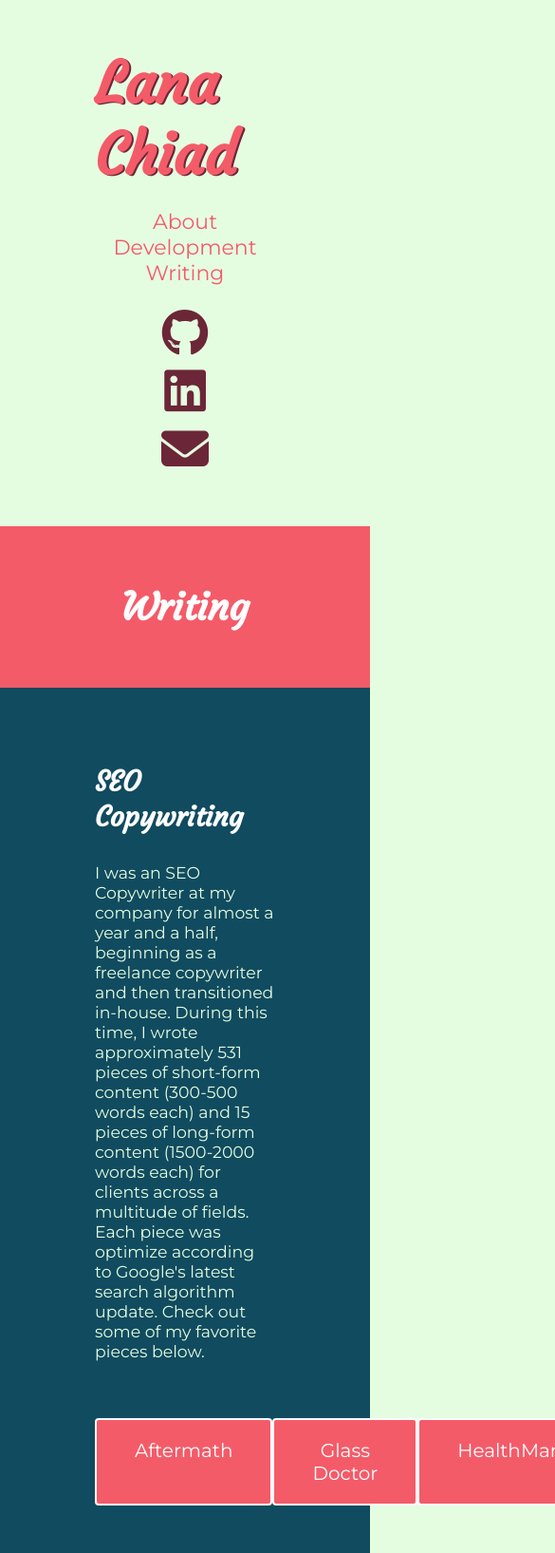
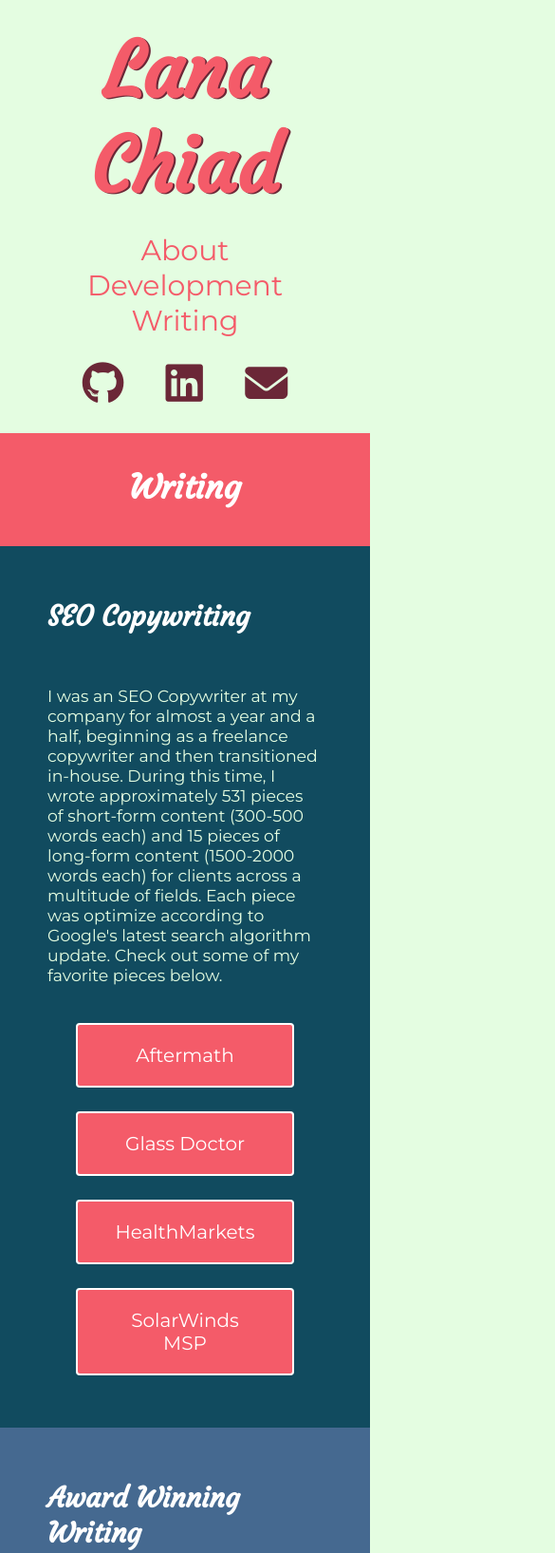
Before and after one commit to lanachiad/writing, a website: page index.html in a window 390 px wide. Shown: the top 1635 px of the page at 95% size, 585 px wide, since content can reach past the window. Drawn offline with nearby package versions, Linux system fonts and the light colour scheme.

Commit message:
Mobile optimized

```diff
--- a/index.html
+++ b/index.html
@@ -297,6 +297,9 @@
                 </div>
                 <div class="proj-links">
                     <iframe width="560" height="315" src="https://www.youtube.com/embed/FyqdKOfa3dw" frameborder="0" allowfullscreen></iframe>
+                    <div id="video" class="proj-links">
+                        <a class="link-style" href="https://www.youtube.com/watch?v=FyqdKOfa3dw" target="_blank">Watch It On YouTube</a>
+                    </div>
                 </div>
             </div>
         </div>
--- a/scss/index.scss
+++ b/scss/index.scss
@@ -17,6 +17,7 @@
 
 #main-title h1 {
 	font-size: 60px;
+	text-align: center;
 }
 
 #main-links a {
@@ -54,8 +55,26 @@
 		display: none;
 	}
 
-	.nav-links li {
+	#internal li {
 		display: block;
 		text-align: center;
 	}
+
+	#external li {
+		display: inline-block;
+	}
 }
+
+@media screen and (max-width: 464px) {
+	#main-title h1 {
+		font-size: 80px;
+	}
+
+	#internal li a {
+		font-size: 30px;
+	}
+
+	#external li a {
+		font-size: 45px;
+	}
+}
--- a/scss/universal.scss
+++ b/scss/universal.scss
@@ -46,3 +46,17 @@
     font-size: 40px;
     margin-bottom: 30px
 }
+
+@media screen and (max-width: 654px) {
+  .title {
+    h2 {
+      font-size: 35px;
+    }
+  }
+}
+
+@media screen and (max-width: 464px) {
+  .container {
+    margin: 25px 50px;
+  }
+}
--- a/scss/writing.scss
+++ b/scss/writing.scss
@@ -126,3 +126,54 @@
   display: flex;
   justify-content: space-around;
 }
+
+#video {
+  display: none;
+}
+
+@media screen and (max-width: 1099px) {
+  .proj-details {
+    display: block;
+
+    .proj-image {
+      width: 100%;
+    }
+
+    .proj-text {
+      margin-top: 25px;
+      width: 100%;
+    }
+  }
+
+  .proj-links {
+    display: table;
+    margin: 0 auto;
+    margin-top: 40px;
+    width: 50%;
+  }
+
+  .link-style {
+    display: block;
+    margin-top: 25px;
+
+    &:first-child {
+      margin-top: 0;
+    }
+  }
+
+  button {
+    display: block;
+    margin: 0 auto;
+  }
+}
+
+@media screen and (max-width: 744px) {
+  iframe {
+    display: none;
+  }
+
+  #video {
+    display: block;
+    width: 100%;
+  }
+}
```
Also changed, not shown: scss/css/index.css, scss/css/universal.css, scss/css/writing.css, 3 other files.
